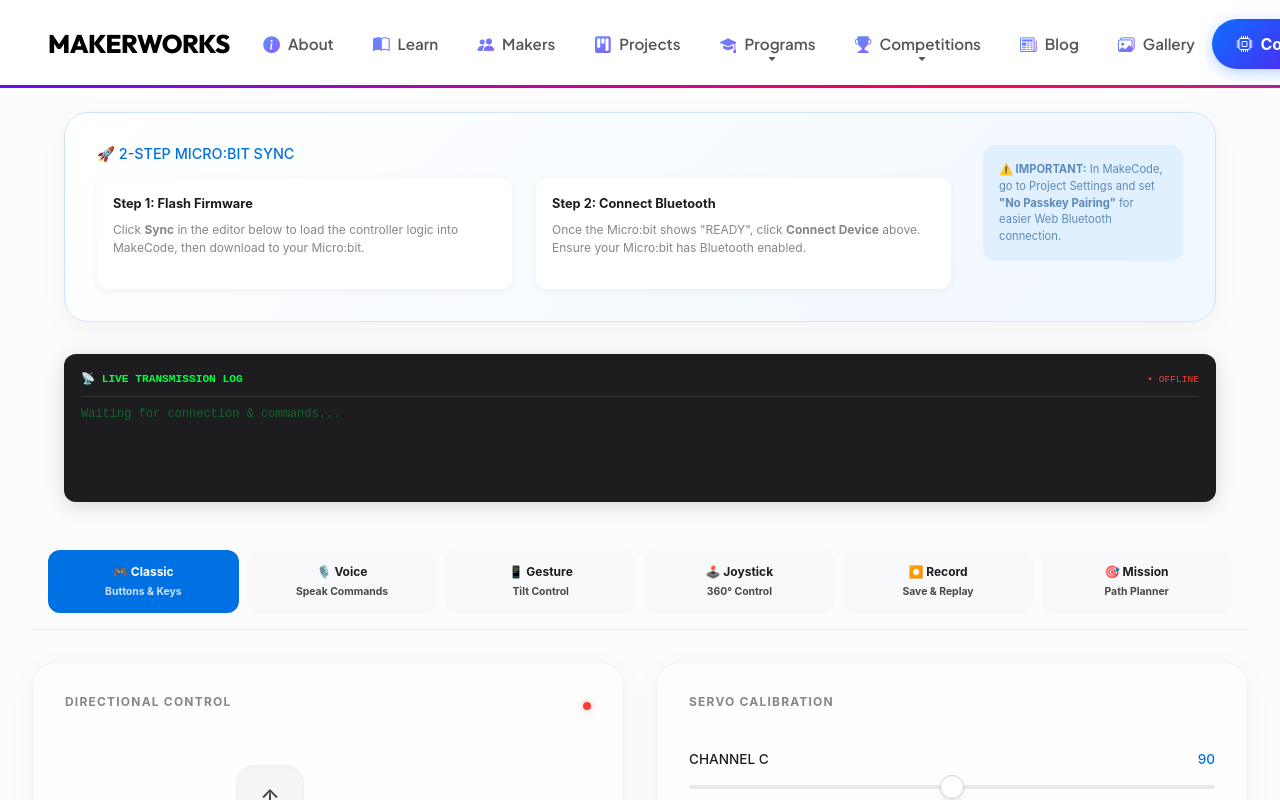
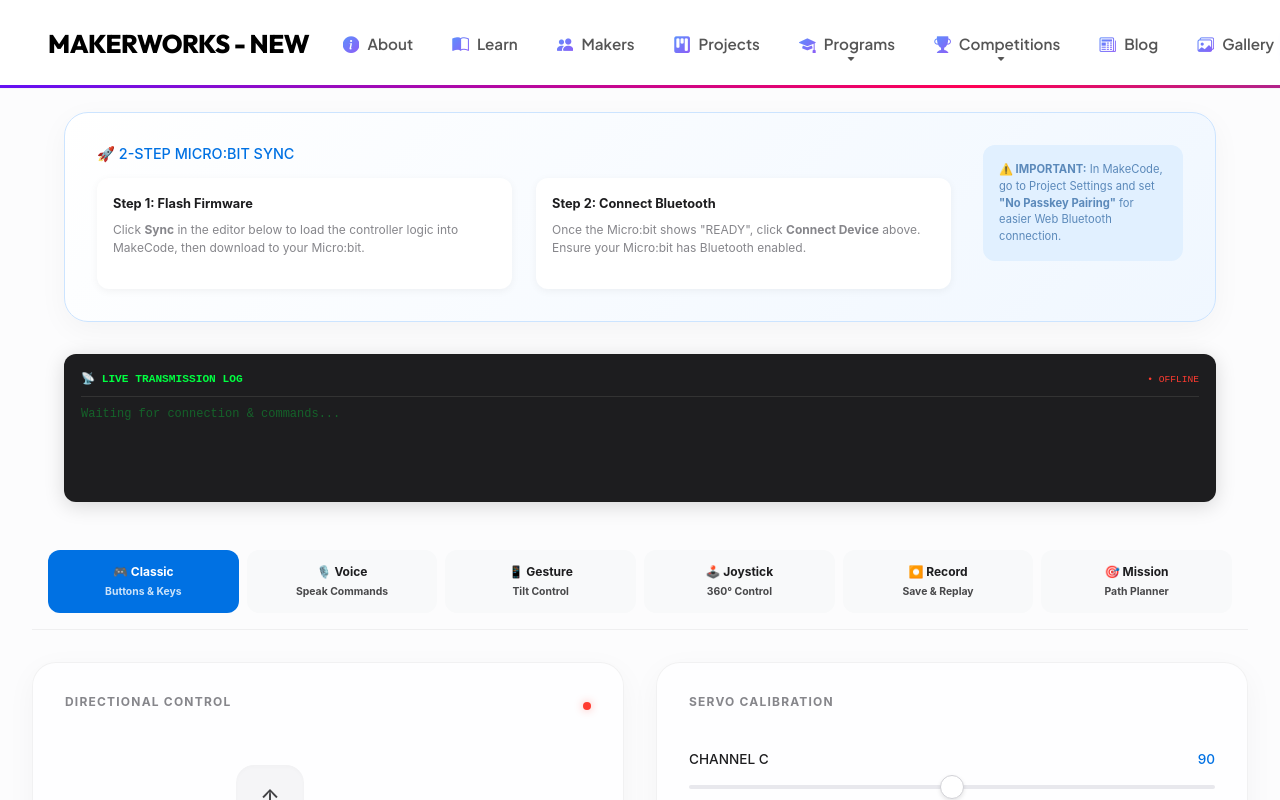
Before and after one commit to ummadi-ajay/Micro-Bit-control-App, a React (Vite) app: page / in a window 1280 px wide. Shown: the top 800 px of the page. Built offline with nearby package versions, Linux system fonts and the light colour scheme.

Commit message:
Update React application and components

```diff
--- a/src/components/Navbar.jsx
+++ b/src/components/Navbar.jsx
@@ -301,7 +301,7 @@
             <nav className={`navbar navbar-expand-lg navbar-ultra ${isFloating ? 'floating' : ''}`} id="mainNav">
                 <div className="container-fluid px-lg-5">
                     <a className="navbar-brand" href="/">
-                        <span>MAKERWORKS</span>
+                        <span>MAKERWORKS - NEW</span>
                     </a>
 
                     <div className="d-flex align-items-center gap-3 order-lg-3">
--- a/src/main.jsx
+++ b/src/main.jsx
@@ -2,6 +2,8 @@
 import ReactDOM from 'react-dom/client'
 import App from './App.jsx'
 import './index.css'
+
+window.alert("ANTIGRAVITY LOADED: " + new Date().toLocaleTimeString());
 
 ReactDOM.createRoot(document.getElementById('root')).render(
     <React.StrictMode>
```
Also changed, not shown: 3 other files (tests, documents, lock files or other folders).
